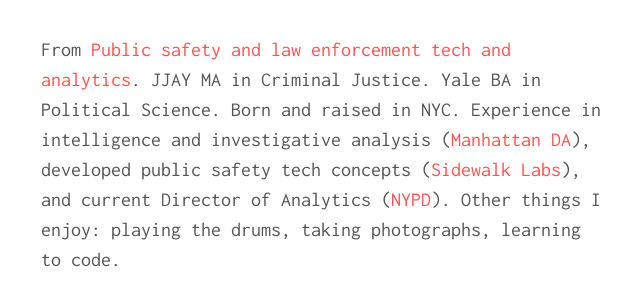
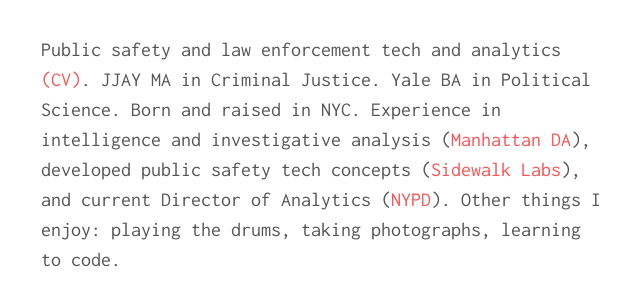
Before and after one commit to benjaminsingleton/benjaminsingleton.github.io, a plain HTML site: page index.html in a window 1280 px wide. Shown: the part 171-461 px from the top of the page, without its empty margins (319-959 px from the left). Drawn offline with Linux system fonts and the light colour scheme.

Commit message:
Update index.html

```diff
--- a/index.html
+++ b/index.html
@@ -22,7 +22,7 @@
       </div>
       <div class="row">
         <p>
-          <span>From <a href="https://www.linkedin.com/in/benjaminsingleton/" target="_blank">Public safety and law enforcement tech and analytics</a>.</span>
+          <span>Public safety and law enforcement tech and analytics <a href="https://www.linkedin.com/in/benjaminsingleton/" target="_blank">(CV)</a>.</span>
           <span>JJAY MA in Criminal Justice. Yale BA in Political Science.</span>
           <span>Born and raised in NYC.</span>
           <span>Experience in intelligence and investigative analysis (<a href="http://manhattanda.org/intelligence-driven-prosecution-crime-strategies-unit" target="_blank">Manhattan DA</a>), developed public safety tech concepts (<a href="http://www.sidewalklabs.com/" target="_blank">Sidewalk Labs</a>), and current Director of Analytics (<a href="http://www1.nyc.gov/site/nypd/index.page" target="_blank">NYPD</a>).</span>
```
